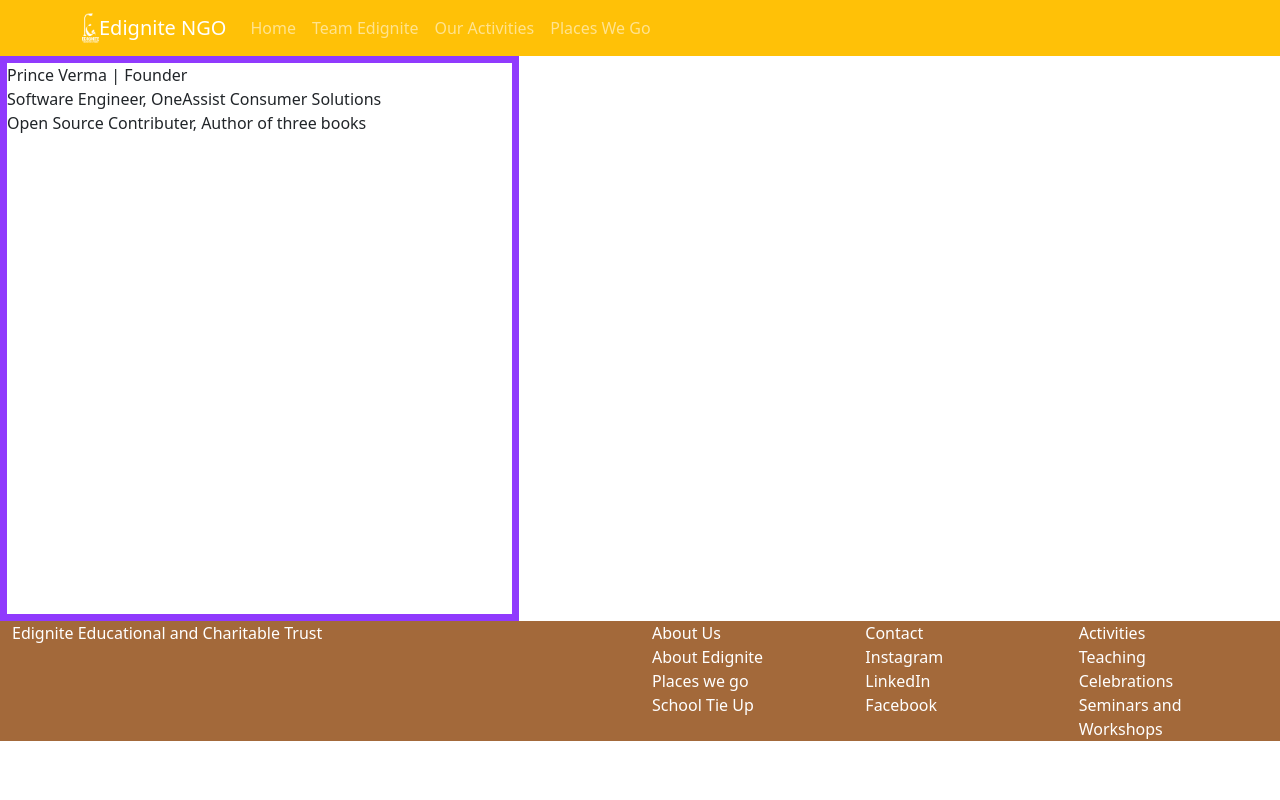
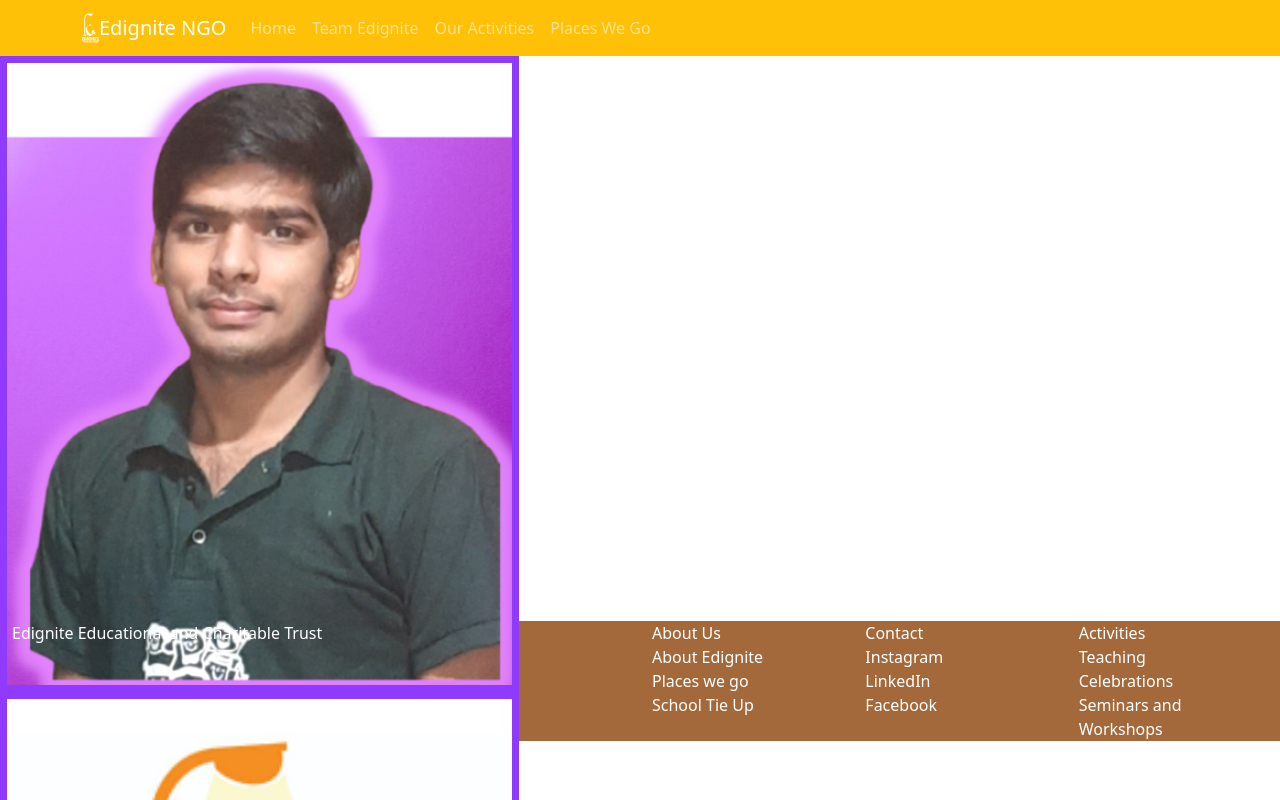
Before and after one commit to vermaprince123/edigniteNGOWebsite, a React (Create React App) app in the folder frontend/: page /team in a window 1280 px wide. Shown: the top 800 px of the page. Built offline with nearby package versions, Linux system fonts and the light colour scheme.

Commit message:
add css file and handle routes

```diff
--- /dev/null
+++ b/frontend/src/Components/Team/memberDetails.js
@@ -0,0 +1,24 @@
+import princeImage from './Images/volPrince.png';
+import dummyImage from './Images/dummyImage.png';
+const membersDetails = [
+    {
+        "id":1,
+        "name":"Prince Verma",
+        "srcImage":princeImage,
+        "alt":"prince verma",
+        "designation":"Founder",
+        "occupation":"Software Engineer, OneAssist Consumer Solutions",
+        "achivements":"Open Source Contributer, Author of three books"
+    },
+    {
+        "id":2,
+        "name":"edignite",
+        "srcImage":dummyImage,
+        "alt":"edignite image",
+        "designation":"dummy data edignite",
+        "occupation":"dummy data how are u",
+        "achivements":"dummy data i am fine"
+    }
+];
+
+export  default  membersDetails;
--- a/frontend/src/Components/Team/team.js
+++ b/frontend/src/Components/Team/team.js
@@ -1,38 +1,59 @@
 import React, {useState} from "react";
-import volPrince from './Images/volPrince.png';
 import { Row, Col } from 'react-bootstrap';
-import './team.css'
-function Team() {
-
-    const [hideMemberDetails,setHideMemberDetails] = useState(false);
-    const [hideMemberImage,setHideMemberImage] = useState(true);
+import './team.css';
+import membersDetails from './memberDetails';
+import memberDetails from "./memberDetails";
 
 
-    const handleMemberImg = () => {
-        setHideMemberDetails(()=>!hideMemberDetails);
-        setHideMemberImage(()=>!hideMemberImage);
+function Team() {
+    const [membersDetailsCloneData, setmembersDetailsCloneData] = useState(membersDetails);
+    const [memberId, setmemberId] = useState(null);
+
+
+    const handleMemberImg = (id) => {
+        setmemberId(id);
+        const selectedMember = membersDetails.filter((member)=>member.id == id);
+        setmembersDetailsCloneData(selectedMember);
     };
 
-    const handleMemberDetails = () =>{
-        setHideMemberDetails(()=>!hideMemberDetails);
-        setHideMemberImage(()=>!hideMemberImage);
+    const handleMemberDetails = (id) =>{
+        setmemberId("");
+        setmembersDetailsCloneData(memberDetails);
     };
     return (
         <>
         <Row>
             <Col md={5} className="tm-vol-img">
-                {/* {hideMemberImage && <img src={volPrince} alt="Prince Verma"
-                     onMouseOver={handleMemberImg}
-                     id="img-1"/>}
-                {hideMemberDetails && <div className="tm-vol-det" id="det-1"  onMouseOut={handleMemberDetails}>
-                    Prince Verma<br />
-                    Open Source Contributer, Author of 3 Books, Software Engineer at OneAssist Consumer Solutions
-                </div>} */}
-                <div className="tm-vol-det" id="det-1"  onMouseOut={handleMemberDetails}>
-                    <div className="tm-vol-nd">Prince Verma | Founder</div>
-                    <div className="tm-vol-occ">Software Engineer, OneAssist Consumer Solutions</div>
-                    <div className="tm-vol-ach">Open Source Contributer, Author of three books</div>
-                </div>
+
+                { membersDetailsCloneData.map((memberDetail)=>{
+
+                        if(memberDetail.id == memberId){
+                            const otherMember = membersDetails.filter((member)=>member.id != memberId);
+                            return(
+                                <div key={memberDetail.id}>
+                                    <div  className="tm-vol-det" id="det-1"  onMouseOut={()=>handleMemberDetails(memberDetail.id)}>
+                                        <div className="tm-vol-nd"> { memberDetail.name | memberDetail.designation } </div>
+                                        <div className="tm-vol-occ">{ memberDetail.occupation }</div>
+                                        <div className="tm-vol-ach">{ memberDetail.achivements } </div>
+                                    </div>
+                                    <img src={otherMember[0].srcImage} alt={otherMember[0].alt}
+                                         onMouseOver={()=>handleMemberImg(otherMember[0].id)}
+                                         id="img-1"/>
+                                </div>
+                            )
+                        }else{
+                            return (
+                                <div key={memberDetail.id}>
+                                    <img src={memberDetail.srcImage} alt={memberDetail.alt}
+                                         onMouseOver={()=>handleMemberImg(memberDetail.id)}
+                                         id="img-1"/>
+                                </div>
+                            )
+                        }
+
+
+                  })
+                }
             </Col>
             </Row>
         </>
```
Also changed, not shown: frontend/src/Components/Team/Images/dummyImage.png (added).
